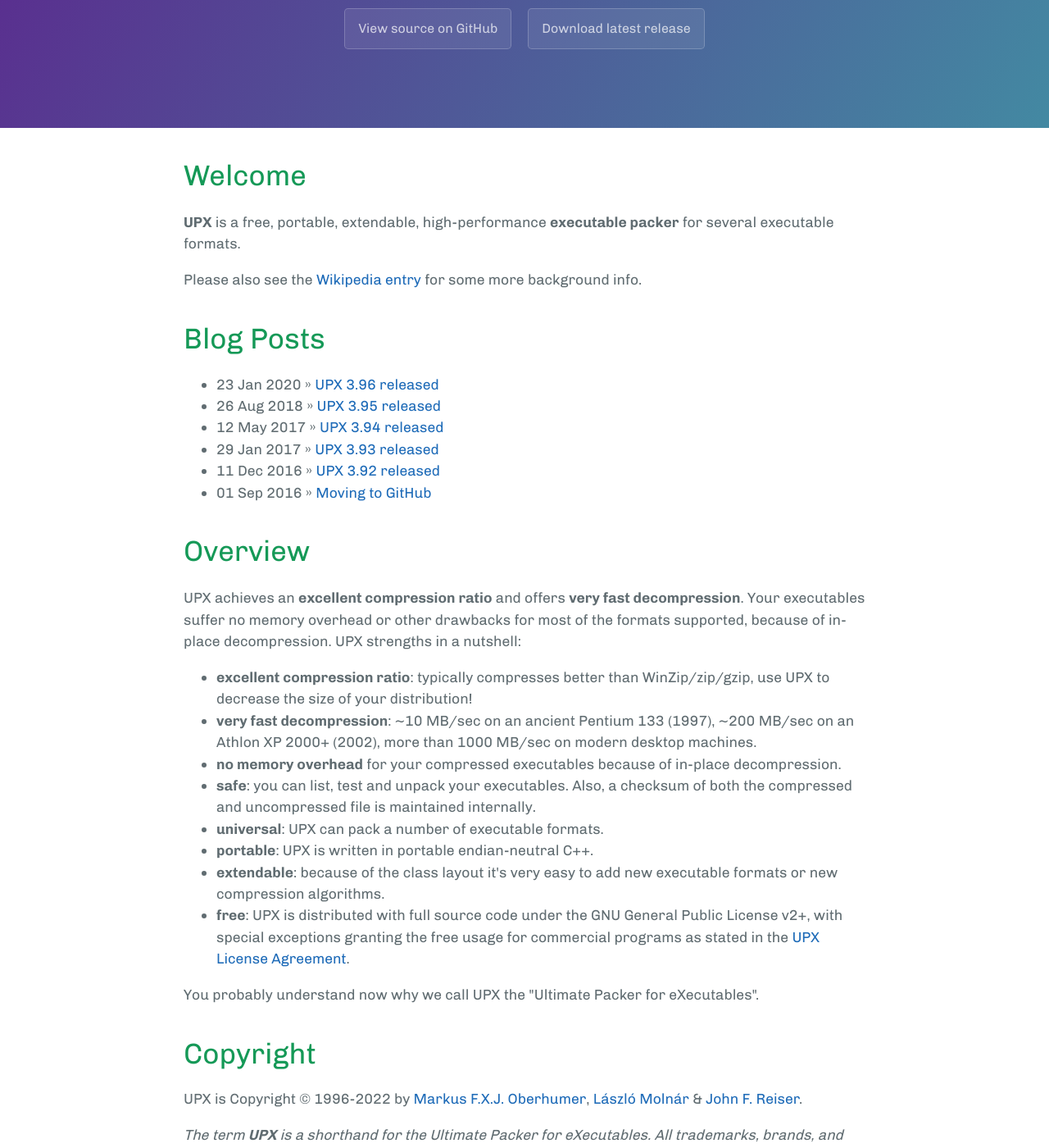
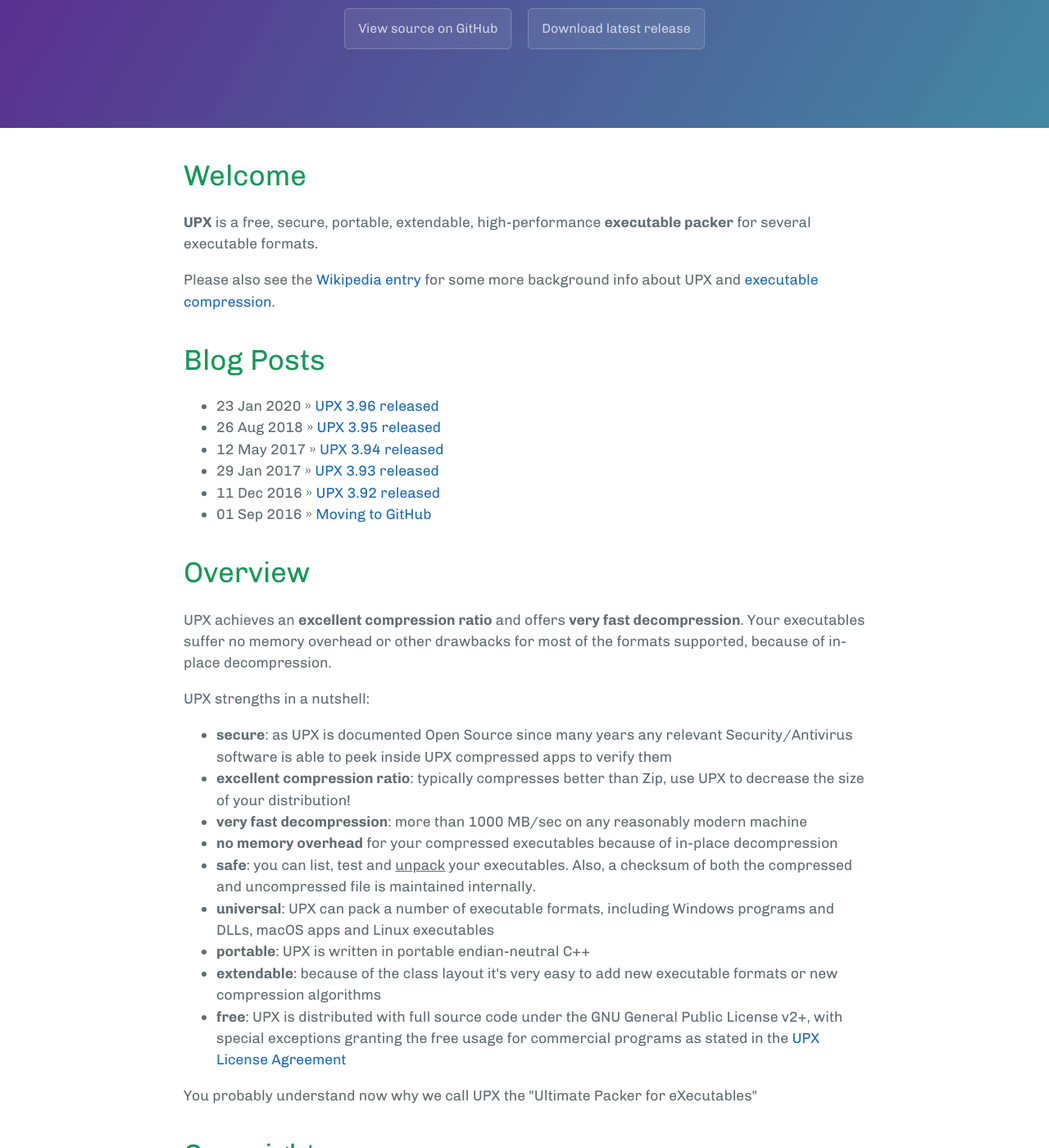
Before and after one commit to upx/upx.github.io, a Jekyll site: the page built from index.html, in a window 1280 px wide and 1400 px high, scrolled down 293 px. Shown: the whole window at 82% size. Built offline with Jekyll 4.4.1, drawn with Linux system fonts in a browser that asks for light colours; the list of posts is cut into pages by our own code.

Commit message:
Add "secure" paragraph. Remove nerdy speed joke about ancient machines.

```diff
--- a/index.html
+++ b/index.html
@@ -5,11 +5,12 @@ htitle: "UPX: the Ultimate Packer for eXecutables - Homepage"
 
 <div id="home">
   <h1>Welcome</h1>
-      <p><strong>UPX</strong> is a free, portable, extendable, high-performance
+      <p><strong>UPX</strong> is a free, secure, portable, extendable, high-performance
       <strong>executable packer</strong> for several executable formats.</p>
       <p>Please also see the
       <a href="https://en.wikipedia.org/wiki/UPX">Wikipedia entry</a>
-      for some more background info.</p>
+      for some more background info about UPX and
+      <a href="https://en.wikipedia.org/wiki/Executable_compression">executable compression</a>.</p>
 
   <h1>Blog Posts</h1>
   <ul class="posts">
@@ -22,35 +23,40 @@ htitle: "UPX: the Ultimate Packer for eXecutables - Homepage"
       <p>UPX achieves an
       <strong>excellent compression ratio</strong> and offers
       <strong>very fast decompression</strong>. Your executables suffer no memory overhead or
-      other drawbacks for most of the formats supported, because of in-place decompression. UPX
-      strengths in a nutshell:</p>
+      other drawbacks for most of the formats supported, because of in-place decompression.</p>
+      </p>UPX strengths in a nutshell:</p>
       <ul>
         <li>
+        <strong>secure</strong>: as UPX is documented Open Source since many years any relevant
+        Security/Antivirus software is able to peek inside UPX compressed apps to verify them</li>
+        <li>
         <strong>excellent compression ratio</strong>: typically compresses better than
-        WinZip/zip/gzip, use UPX to decrease the size of your distribution!</li>
+        Zip, use UPX to decrease the size of your distribution!</li>
         <li>
-        <strong>very fast decompression</strong>: ~10 MB/sec on an ancient Pentium 133 (1997), ~200
-        MB/sec on an Athlon XP 2000+ (2002), more than 1000 MB/sec on modern desktop machines.</li>
+        <strong>very fast decompression</strong>: more than 1000 MB/sec on any reasonably modern
+        machine</li>
         <li>
         <strong>no memory overhead</strong> for your compressed executables because of in-place
-        decompression.</li>
+        decompression</li>
         <li>
-        <strong>safe</strong>: you can list, test and unpack your executables. Also, a checksum
+        <strong>safe</strong>: you can list, test and <u>unpack</u>
+        your executables. Also, a checksum
         of both the compressed and uncompressed file is maintained internally.</li>
         <li>
-        <strong>universal</strong>: UPX can pack a number of executable formats.</li>
+        <strong>universal</strong>: UPX can pack a number of executable formats, including
+        Windows programs and DLLs, macOS apps and Linux executables</li>
         <li>
-        <strong>portable</strong>: UPX is written in portable endian-neutral C++.</li>
+        <strong>portable</strong>: UPX is written in portable endian-neutral C++</li>
         <li>
         <strong>extendable</strong>: because of the class layout it's very easy to add new
-        executable formats or new compression algorithms.</li>
+        executable formats or new compression algorithms</li>
         <li>
         <strong>free</strong>: UPX is distributed with full source code under the GNU General
         Public License v2+, with special exceptions granting the free usage for commercial
         programs as stated in the
-        <a href="upx-license.html">UPX License Agreement</a>.</li>
+        <a href="upx-license.html">UPX License Agreement</a></li>
       </ul>
-      <p>You probably understand now why we call UPX the "Ultimate Packer for eXecutables".</p>
+      <p>You probably understand now why we call UPX the "Ultimate Packer for eXecutables"</p>
 
   <h1>Copyright</h1>
   <div class="TODO_TODO">
```
Also changed, not shown: 1 other file.
